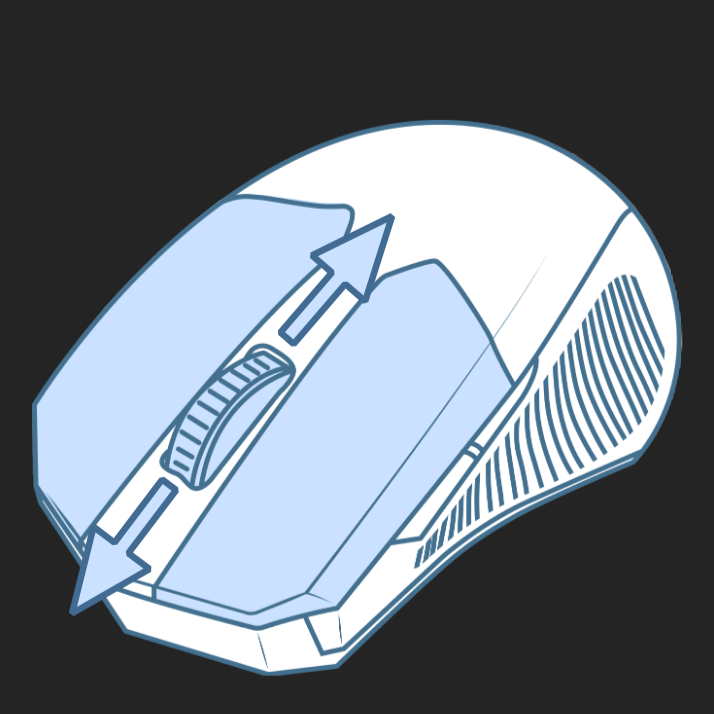
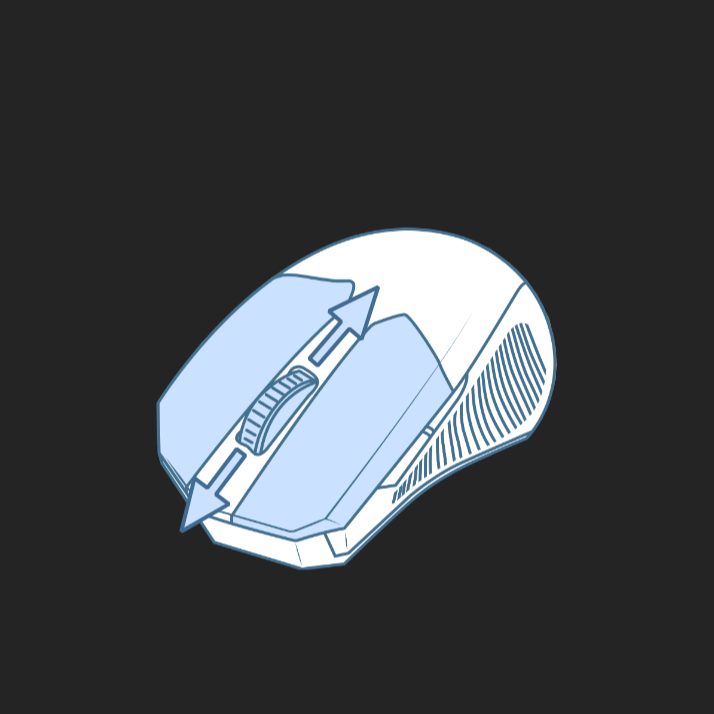
Before and after one commit to Rysted/mouse-events, a React (Vite) app: page / in a window 1280 px wide. Shown: the top 714 px of the page, without its empty margins (284-998 px from the left). Built offline with nearby package versions, Linux system fonts and the light colour scheme.

Commit message:
Corrigiendo diseño

```diff
--- a/src/App.css
+++ b/src/App.css
@@ -93,13 +93,19 @@ main {
 
 @media (max-width: 768px) {
   .mouse {
+    transform: scale(0.3);
+  }
+}
+
+@media (min-width: 768px) {
+  .mouse {
     transform: scale(0.5);
   }
 }
 
 @media (min-width: 1200px) {
   .mouse {
-    transform: scale(1.3);
+    transform: scale(0.8);
   }
 }
 
```
